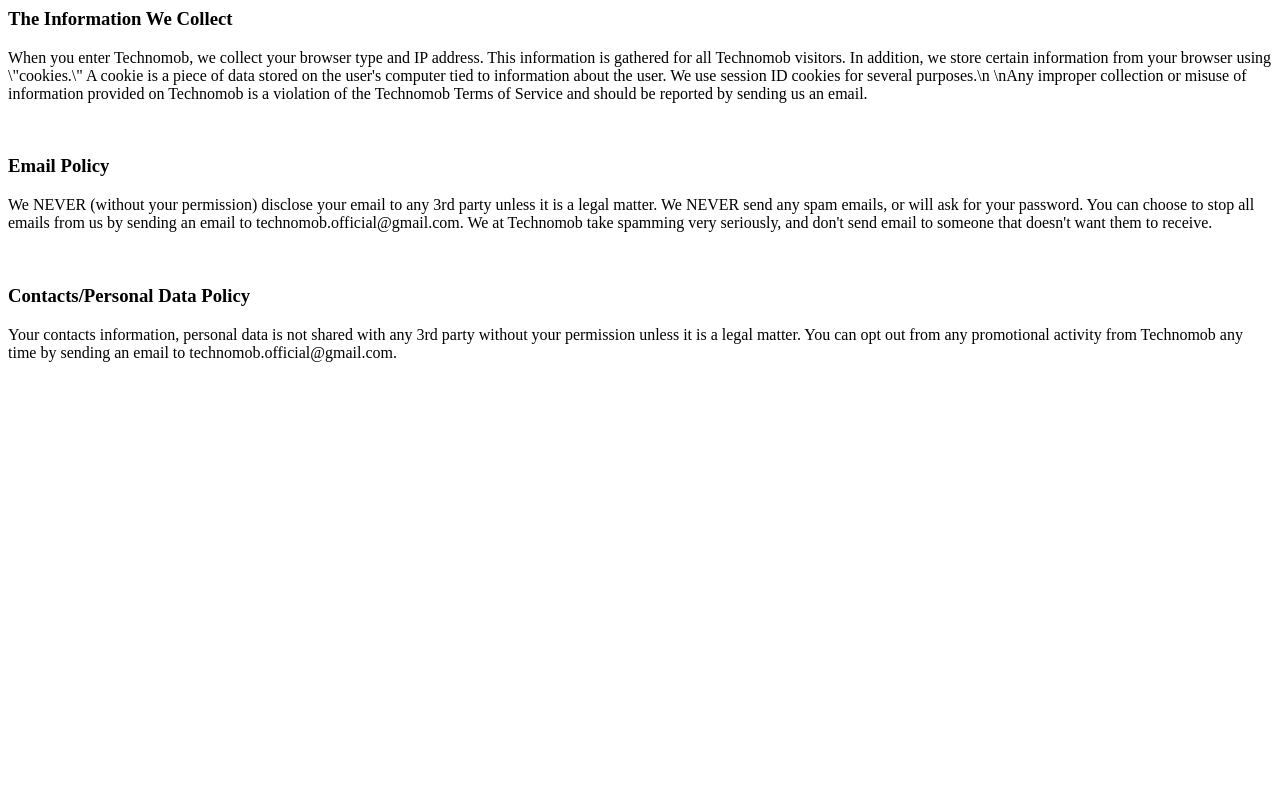
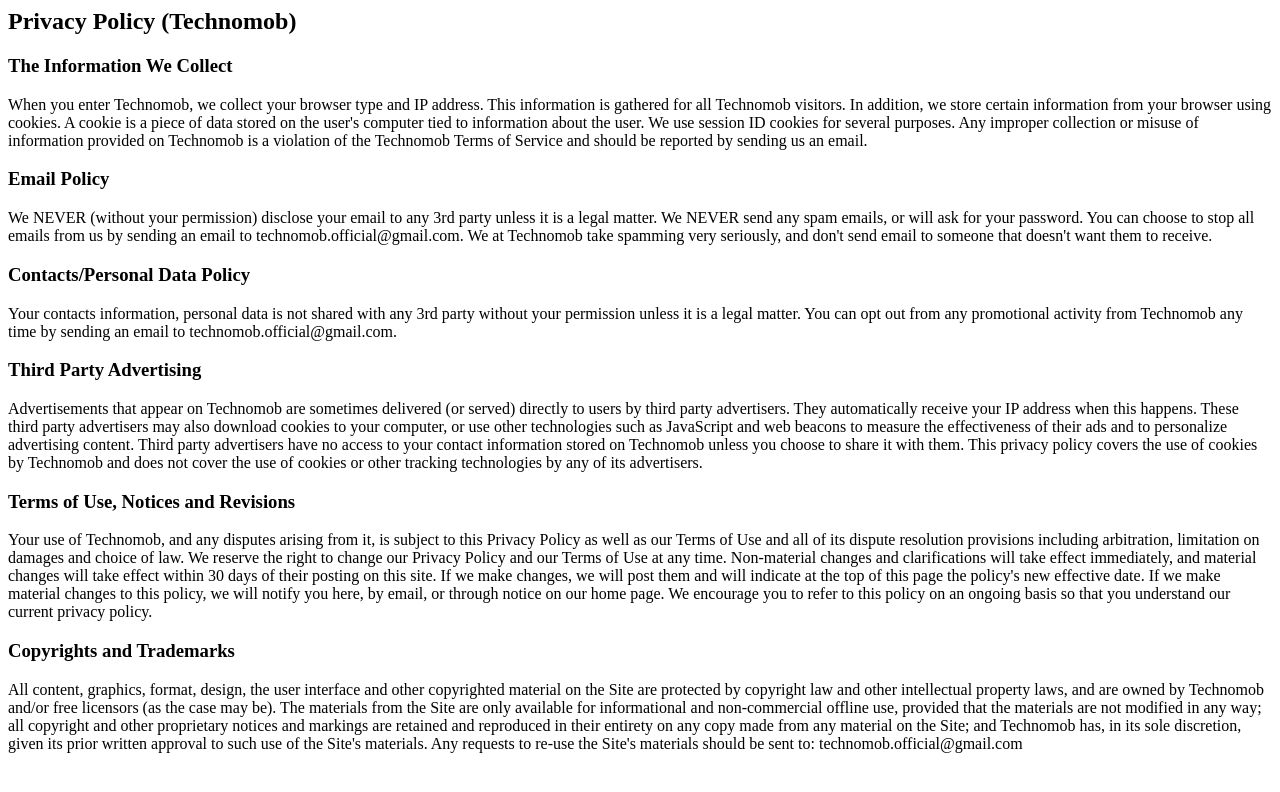
Before and after one commit to AkshayDhankhar/technomob-web, a plain HTML site: page index.html in a window 1280 px wide. Drawn offline with Linux system fonts and the light colour scheme.

Commit message:
Update index.html

```diff
--- a/index.html
+++ b/index.html
@@ -1,8 +1,14 @@
+<h2>Privacy Policy (Technomob)</h2>
+
 <h3>The Information We Collect</h1>
-<p>When you enter Technomob, we collect your browser type and IP address. This information is gathered for all Technomob visitors. In addition, we store certain information from your browser using \"cookies.\" A cookie is a piece of data stored on the user's computer tied to information about the user. We use session ID cookies for several purposes.\n \nAny improper collection or misuse of information provided on Technomob is a violation of the Technomob Terms of Service and should be reported by sending us an email.</p>
-<br>
+<p>When you enter Technomob, we collect your browser type and IP address. This information is gathered for all Technomob visitors. In addition, we store certain information from your browser using cookies. A cookie is a piece of data stored on the user's computer tied to information about the user. We use session ID cookies for several purposes. Any improper collection or misuse of information provided on Technomob is a violation of the Technomob Terms of Service and should be reported by sending us an email.</p>
 <h3>Email Policy</h3>
 <p>We NEVER (without your permission) disclose your email to any 3rd party unless it is a legal matter. We NEVER send any spam emails, or will ask for your password. You can choose to stop all emails from us by sending an email to technomob.official@gmail.com. We at Technomob take spamming very seriously, and don't send email to someone that doesn't want them to receive.</p>
-<br>
 <h3>Contacts/Personal Data Policy</h3>
 <p>Your contacts information, personal data is not shared with any 3rd party without your permission unless it is a legal matter. You can opt out from any promotional activity from Technomob any time by sending an email to technomob.official@gmail.com.</p>
+<h3>Third Party Advertising</h3>
+<p>Advertisements that appear on Technomob are sometimes delivered (or served) directly to users by third party advertisers. They automatically receive your IP address when this happens. These third party advertisers may also download cookies to your computer, or use other technologies such as JavaScript and web beacons to measure the effectiveness of their ads and to personalize advertising content. Third party advertisers have no access to your contact information stored on Technomob unless you choose to share it with them. This privacy policy covers the use of cookies by Technomob and does not cover the use of cookies or other tracking technologies by any of its advertisers.</p>
+<h3>Terms of Use, Notices and Revisions</h3>
+<p>Your use of Technomob, and any disputes arising from it, is subject to this Privacy Policy as well as our Terms of Use and all of its dispute resolution provisions including arbitration, limitation on damages and choice of law. We reserve the right to change our Privacy Policy and our Terms of Use at any time. Non-material changes and clarifications will take effect immediately, and material changes will take effect within 30 days of their posting on this site. If we make changes, we will post them and will indicate at the top of this page the policy's new effective date. If we make material changes to this policy, we will notify you here, by email, or through notice on our home page. We encourage you to refer to this policy on an ongoing basis so that you understand our current privacy policy.</p>
+<h3>Copyrights and Trademarks</h3>
+<p>All content, graphics, format, design, the user interface and other copyrighted material on the Site are protected by copyright law and other intellectual property laws, and are owned by Technomob and/or free licensors (as the case may be). The materials from the Site are only available for informational and non-commercial offline use, provided that the materials are not modified in any way; all copyright and other proprietary notices and markings are retained and reproduced in their entirety on any copy made from any material on the Site; and Technomob has, in its sole discretion, given its prior written approval to such use of the Site's materials. Any requests to re-use the Site's materials should be sent to: technomob.official@gmail.com</p>
```
